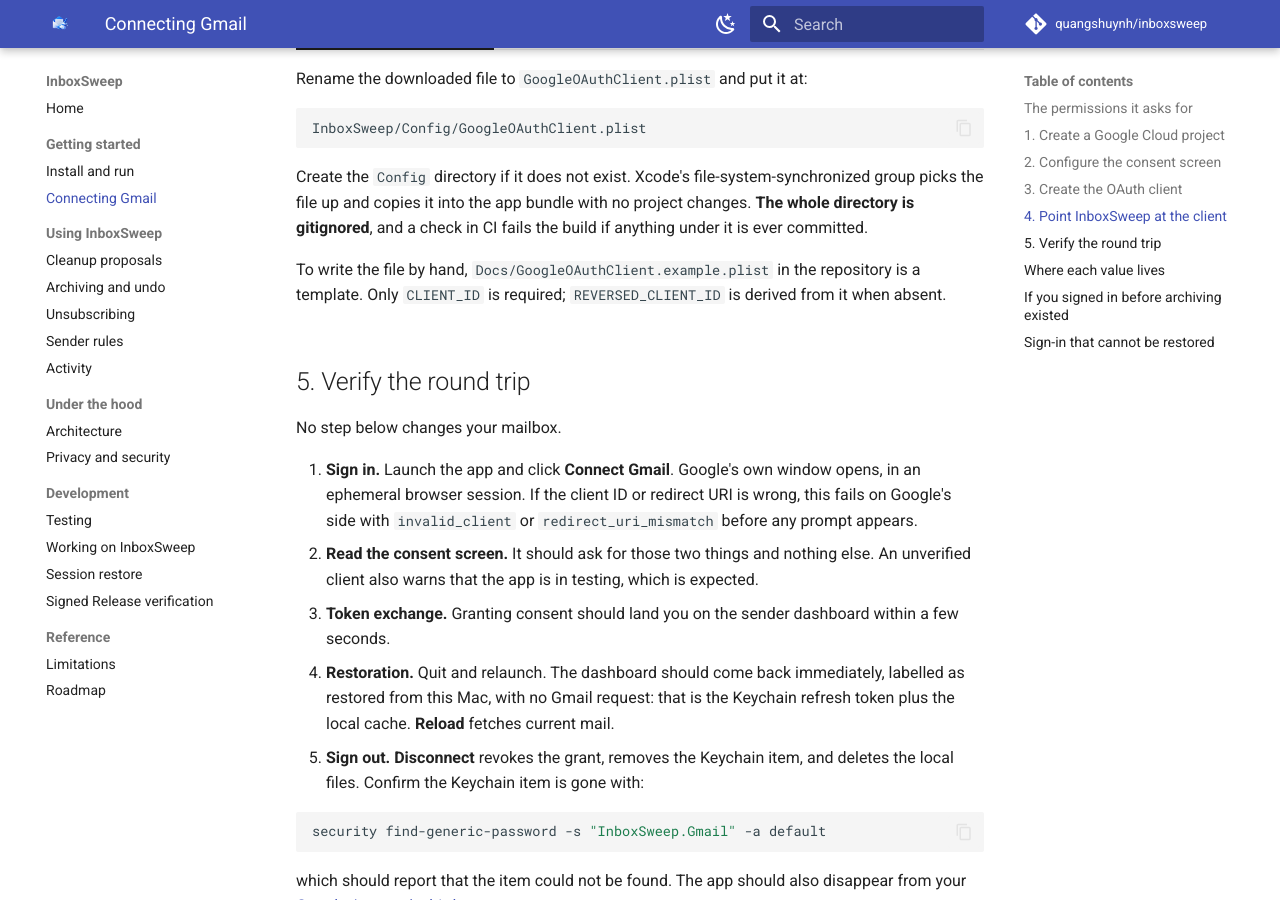
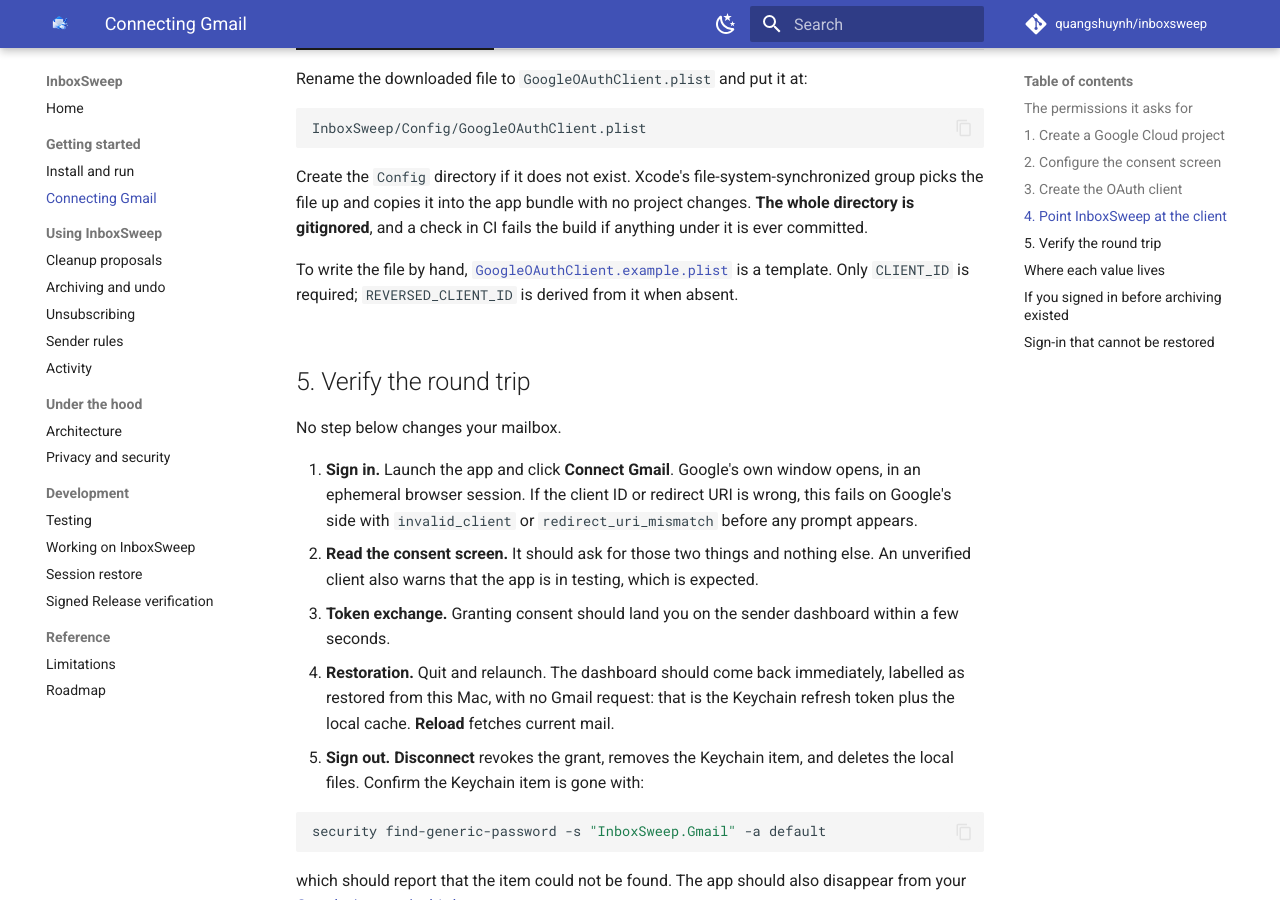
Before and after one commit to quangshuynh/inboxsweep, an MkDocs documentation site: the page built from docs/gmail-integration.md, in a window 1280 px wide and 900 px high, scrolled down 1979 px. Built offline with MkDocs 1.6.1 and Material for MkDocs 9.7.7, drawn with Linux system fonts in a browser that asks for light colours; comment, search, counter and statistics services are not loaded.

Commit message:
Only claim badges and links that are true today
The docs badge and every link into quangshuynh.github.io described a site that does not exist:
GitHub Pages is deliberately off on this repository, so the badge would have claimed a workflow
result nobody can see and fifteen links would have gone nowhere.

The links now point at the Markdown in docs/, which GitHub renders in place and which is correct
whether or not the site is ever deployed. The Documentation section says plainly that Pages is
off and names the one setting that turns it on.

The CI badge stays, with a comment saying why it renders as a broken image until the repository
is public: GitHub serves workflow badges for a private repository only to an authenticated
session, and a README image goes through an unauthenticated proxy. The link works now; the image
starts working the day the repository does. A licence badge replaces the docs one, because that
is a fact about the repository rather than a claim about a service.

```diff
--- a/docs/gmail-integration.md
+++ b/docs/gmail-integration.md
@@ -88,8 +88,9 @@
     directory is gitignored**, and a check in CI fails the build if anything under it is ever
     committed.
 
-    To write the file by hand, `Docs/GoogleOAuthClient.example.plist` in the repository is a
-    template. Only `CLIENT_ID` is required; `REVERSED_CLIENT_ID` is derived from it when absent.
+    To write the file by hand, [`GoogleOAuthClient.example.plist`](examples/GoogleOAuthClient.example.plist)
+    is a template. Only `CLIENT_ID` is required; `REVERSED_CLIENT_ID` is derived from it when
+    absent.
 
 === "Environment variable"
 
```
Also changed, not shown: README.md (+33 -18 lines).
